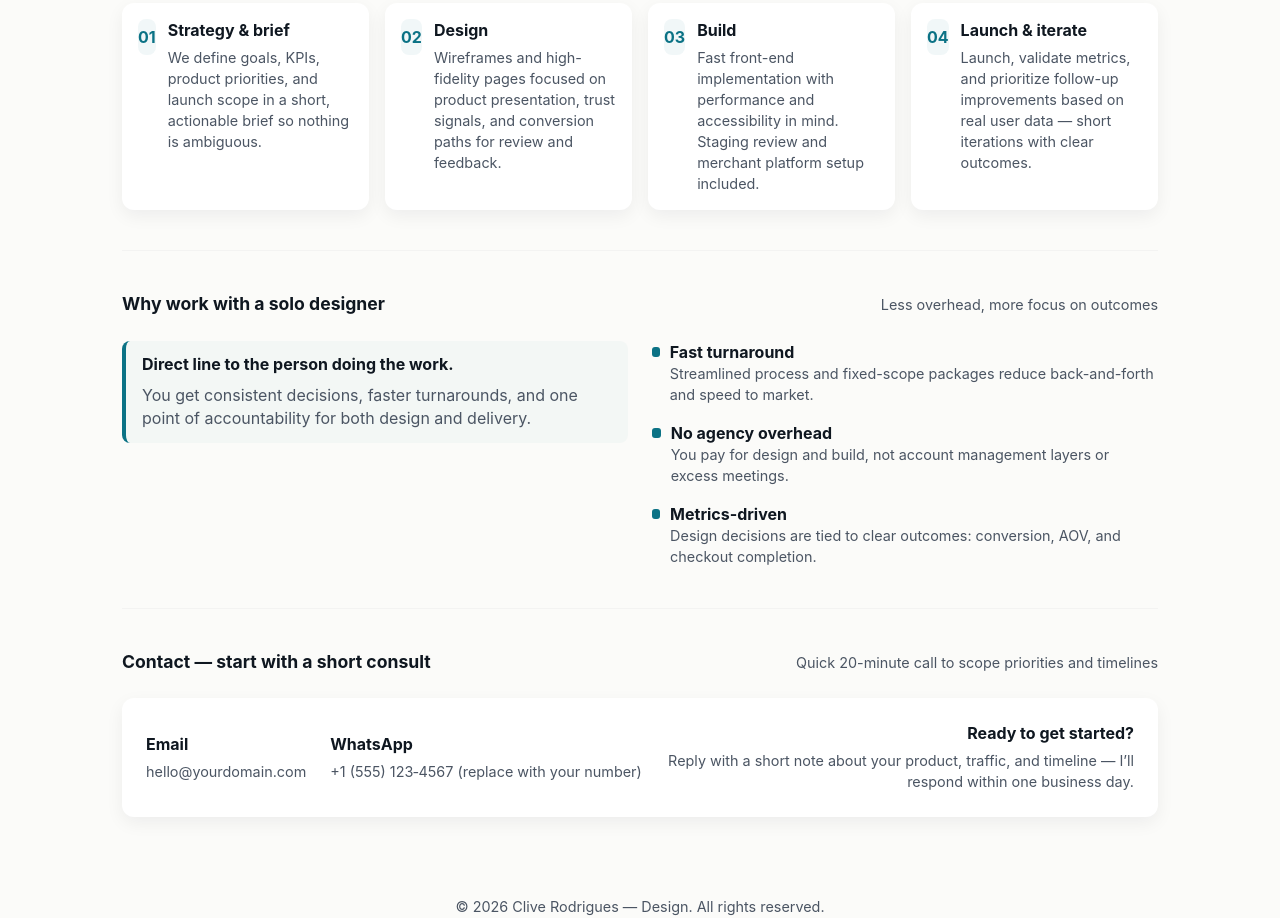
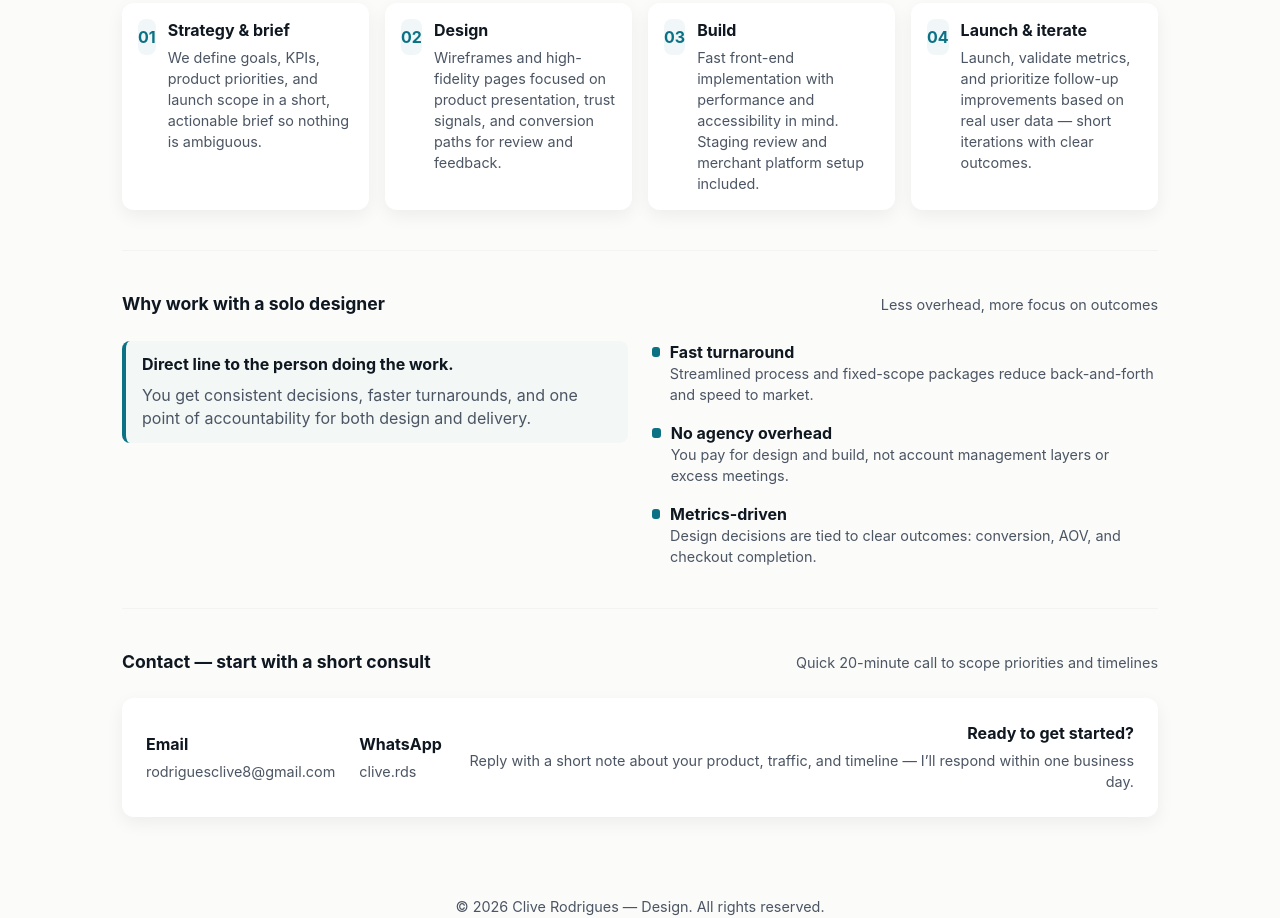
Before and after one commit to cliverodrigues/website-design-portfolio-page, a plain HTML site: page index.html in a window 1280 px wide. Shown: the part 1963-2881 px from the top of the page. Drawn offline with Linux system fonts and the light colour scheme.

Commit message:
Update contact information and WhatsApp link

```diff
--- a/index.html
+++ b/index.html
@@ -287,7 +287,7 @@
 
             <div style="margin-top:14px; display:flex; gap:8px">
               <a class="btn btn-primary" href="mailto:hello@yourdomain.com?subject=Schedule%20consult" style="padding:10px 12px; font-size:0.95rem">Book a consult</a>
-              <a class="btn btn-ghost" href="https://wa.me/15551234567" aria-label="Chat on WhatsApp">Message on WhatsApp</a>
+              <a class="btn btn-ghost" href="https://wa.me/919075957477" aria-label="Chat on WhatsApp">Message on WhatsApp</a>
             </div>
           </div>
         </aside>
@@ -480,14 +480,14 @@
             <div style="min-width:0">
               <div style="font-weight:700">Email</div>
               <div class="small" style="margin-top:6px">
-                <a href="mailto:hello@yourdomain.com">hello@yourdomain.com</a>
+                <a href="rodriguesclive8@gmail.com">rodriguesclive8@gmail.com</a>
               </div>
             </div>
 
             <div style="min-width:0">
               <div style="font-weight:700">WhatsApp</div>
               <div class="small" style="margin-top:6px">
-                <a href="https://wa.me/15551234567" aria-label="WhatsApp">+1 (555) 123‑4567</a> (replace with your number)
+                <a href="https://www.instagram.com/clive.rds/" aria-label="Insta">clive.rds</a>
               </div>
             </div>
 
```
